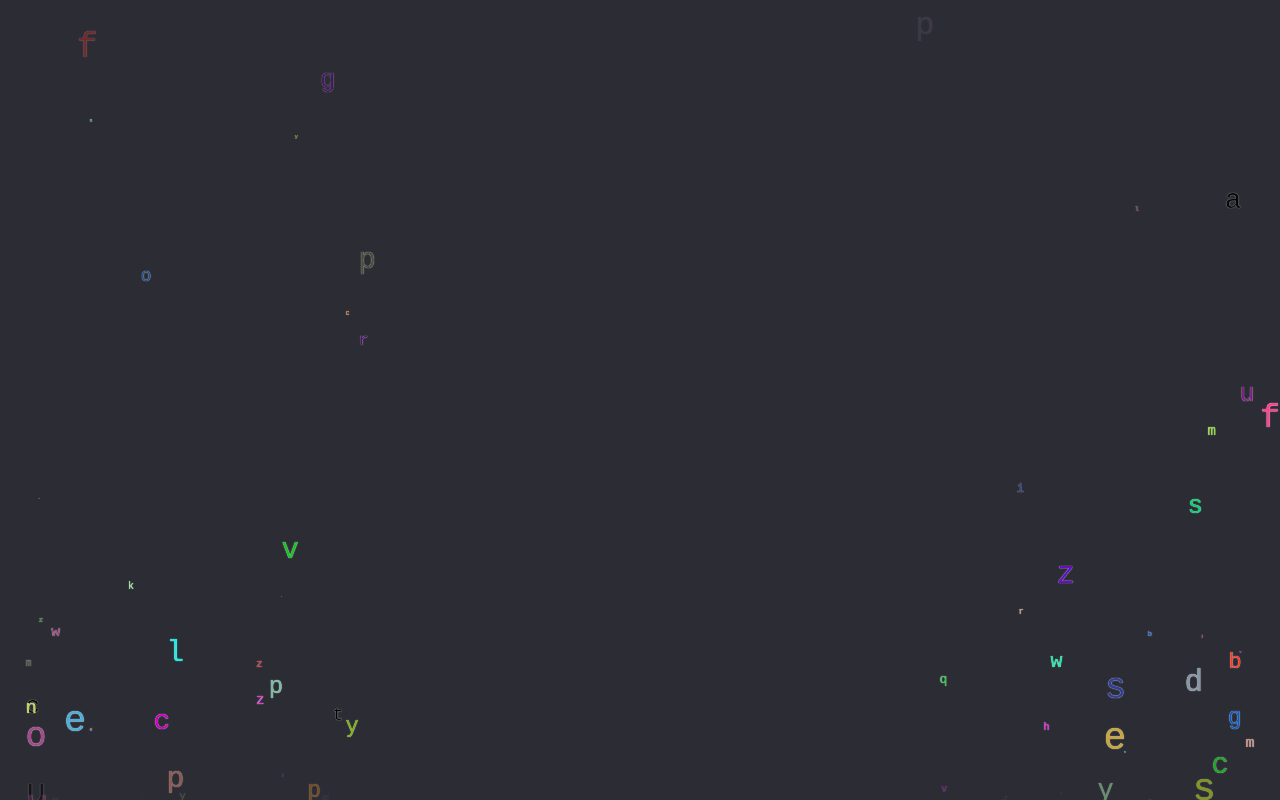
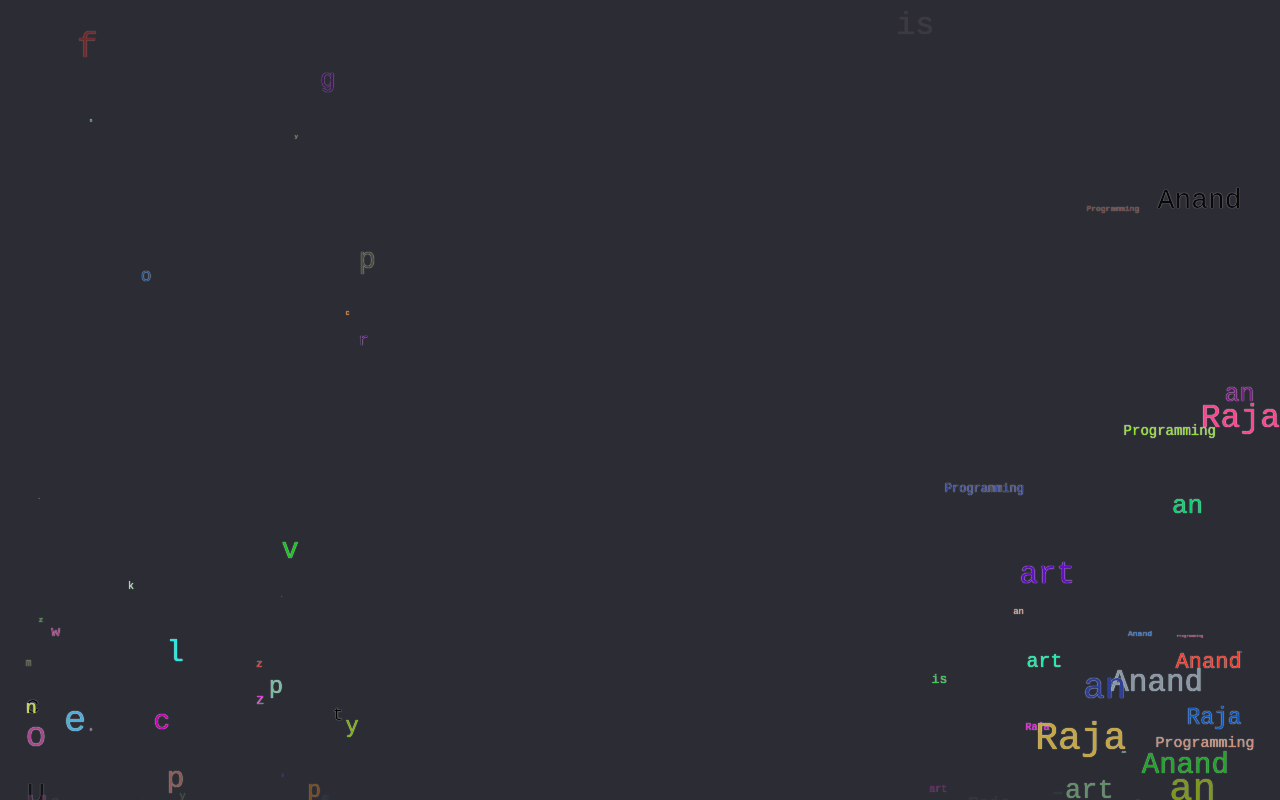
Before and after one commit to actionanand/calculator, an Angular app: page / in a window 1280 px wide. Built offline with nearby package versions, Linux system fonts and the light colour scheme.

Commit message:
text bubble style

```diff
--- a/src/app/components/vanta/vanta.component.html
+++ b/src/app/components/vanta/vanta.component.html
@@ -1,2 +1,2 @@
-<div bubblingText [position]="'right'"></div>
+<div bubblingText [textOrCharArray]="textArray" [position]="'right'"></div>
 <div bubblingText [position]="'left'"></div>
--- a/src/app/components/vanta/vanta.component.ts
+++ b/src/app/components/vanta/vanta.component.ts
@@ -7,6 +7,8 @@
 })
 export class VantaComponent implements OnInit {
 
+  textArray = ['Anand', 'Raja', 'Programming', 'is', 'an', 'art'];
+
   constructor() { }
 
   ngOnInit(): void {
--- a/src/app/directives/bubbling-text.directive.ts
+++ b/src/app/directives/bubbling-text.directive.ts
@@ -1,10 +1,4 @@
-import {
-  AfterViewInit,
-  Directive,
-  ElementRef,
-  Input,
-  Renderer2
-} from "@angular/core";
+import { AfterViewInit, Directive, ElementRef, Input, Renderer2 } from "@angular/core";
 
 @Directive({
   selector: "[bubblingText]"
@@ -14,6 +8,7 @@
   @Input() colorSchemeArray!: string[];
   @Input() position: "left" | "right" = "right";
   @Input() percentOfScreen = 30;
+  @Input() textOrCharArray!: string[];
 
   constructor(private elementRef: ElementRef, private renderer: Renderer2) {}
 
@@ -73,7 +68,7 @@
   private animateBackground(): void {
     const renderer = this.renderer;
     const elementRef = this.elementRef;
-    const chars = [...Array(26)].map((e, i) => (i + 10).toString(36));
+    const chars = this.textOrCharArray ? this.textOrCharArray : [...Array(26)].map((e, i) => (i + 10).toString(36));
 
     setInterval(() => {
       const duration = Math.floor(Math.random() * 15);
```
